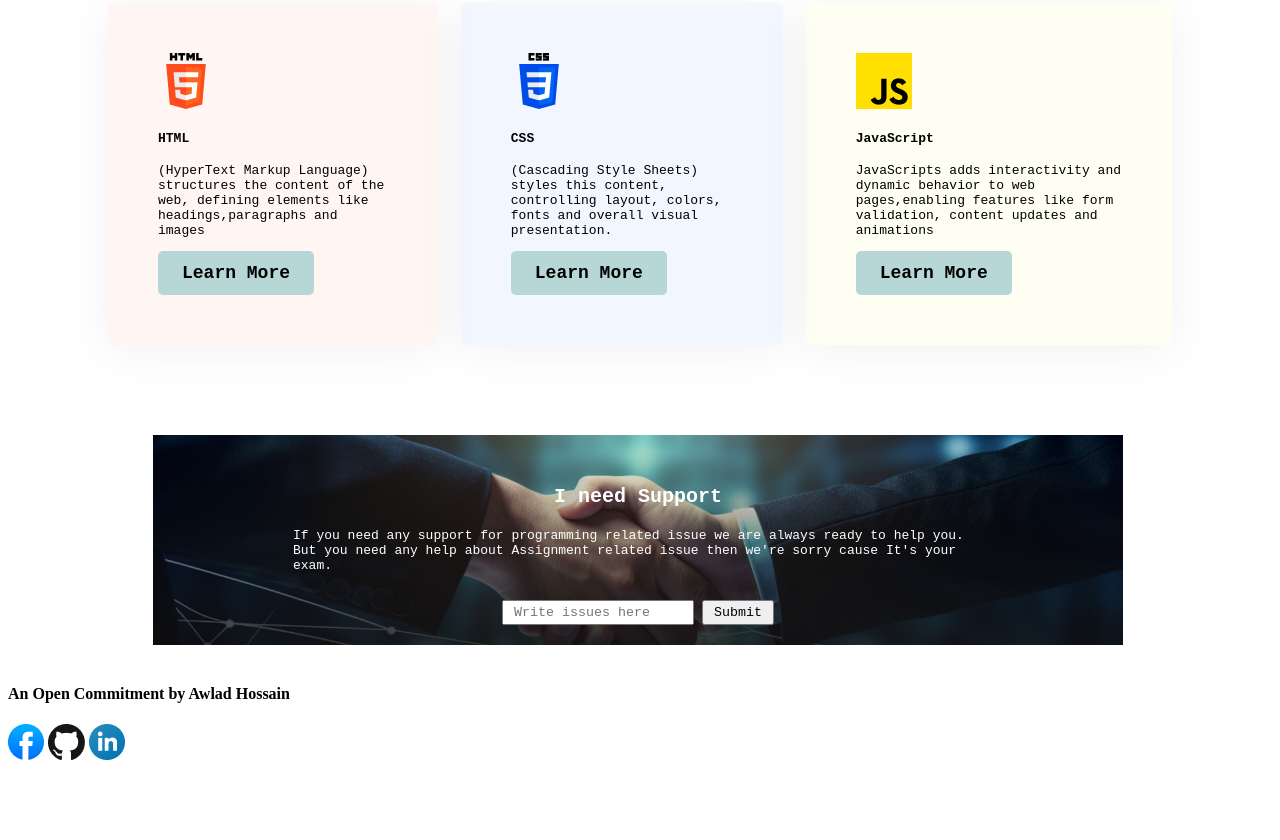
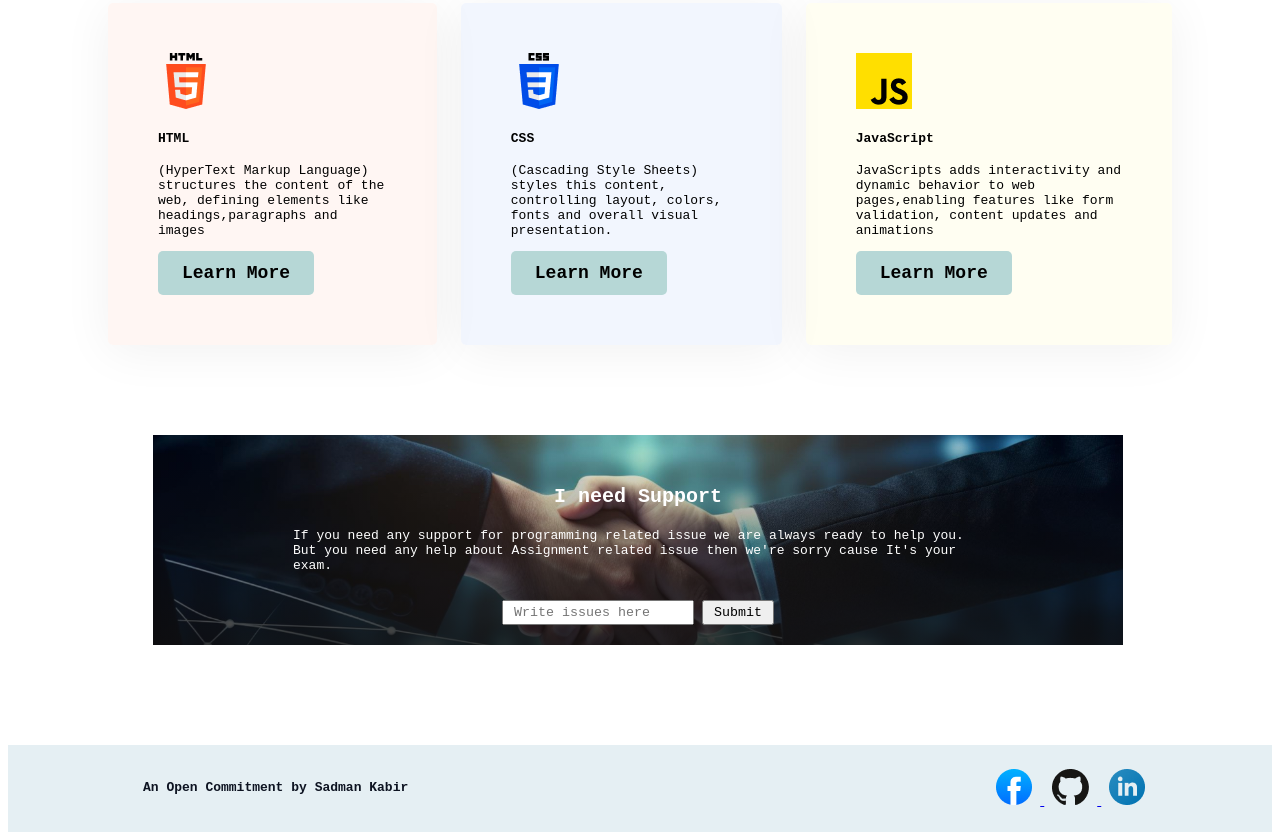
Before and after one commit to sadmankabir444/My-First-Assignment, a plain HTML site: page index.html in a window 1280 px wide. Shown: the part 3509-4349 px from the top of the page. Before the commit the page ends 4281 px from the top, so only its background shows below. Drawn offline with Linux system fonts and the light colour scheme.

Commit message:
Footer Added

```diff
--- a/index.html
+++ b/index.html
@@ -118,12 +118,18 @@
     <!-- Footer Section -->
     <footer class="footer-box">
         <div class="footer-title">
-            <h4>An Open Commitment by Awlad Hossain</h4>
+            <h4>An Open Commitment by Sadman Kabir</h4>
         </div>
         <div class="footer-content">
-            <img src="assets/facebook.png" alt="" srcset="">
-            <img src="assets/github.png" alt="" srcset="">
-            <img src="assets/linkedin-icon 1.png" alt="" srcset="">
+            <a href="http://www.facebook.com">
+                <img class="footer-1" src="assets/facebook.png" alt="" srcset="">
+            </a>
+            <a href="http://www.github.com">
+                <img class="footer-2" src="assets/github.png" alt="" srcset="">
+            </a>
+            <a href="https://bd.linkedin.com/">
+                <img class="footer-3" src="assets/linkedin-icon 1.png" alt="" srcset="">
+            </a>
         </div>
 
     </footer>
--- a/styles/style.css
+++ b/styles/style.css
@@ -192,7 +192,7 @@
     height: 677px;
     border-radius: 7px;
     border: 5px solid rgba(169, 178, 176, 0.807);
-    box-shadow: 10px 10px rgb(226, 221, 221);
+    box-shadow: 7px 8px rgb(238, 234, 234);
 
 }
 /* Current Target Part Styles */
@@ -292,3 +292,25 @@
     font-family: monospace;
     padding: 3px 10px;
 }
+/* Footer Section Styles */
+.footer-box{
+    display: flex;
+    align-items: center;
+    margin-top: 100px;
+    padding-left: 135px;
+    padding-bottom: 20px;
+    background-color: rgba(171, 202, 216, 0.309);
+}
+.footer-title{
+    font-family: monospace;
+    color: rgba(13, 19, 33, 1);
+    /* margin-top: 30px; */
+    padding-top: 18px;
+}
+.footer-content{
+    padding-top: 20px;
+    padding-left: 580px;
+}
+.footer-1, .footer-2, .footer-3{
+    padding: 0px 8px;
+}
```
